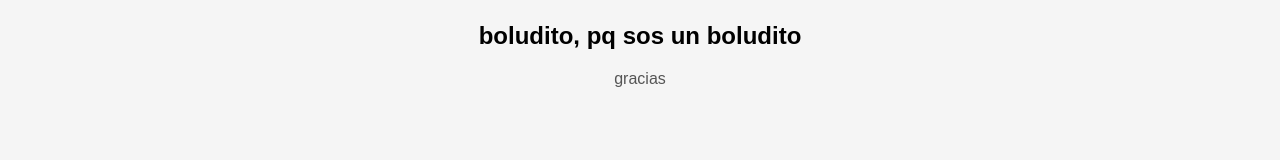
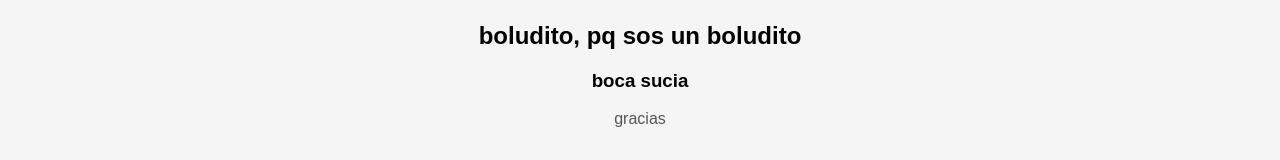
Before and after one commit to emsfchh-sys/-emsfchh-sys-.github.io, a plain HTML site: page index.html in a window 1280 px wide. Shown: the part 330-490 px from the top of the page. Drawn offline with Linux system fonts and the light colour scheme.

Commit message:
Add heading for 'boca sucia' in index.html

```diff
--- a/index.html
+++ b/index.html
@@ -23,6 +23,7 @@
   <h2>pepe, Miguel, modismos ño, ahóta, güeras, cuchilo, tonya, buenoi, ir yendo, mí amor a, me gusta s, amof, amod, amofito, amodito, manaña, vieja mal recibida, becando, chy, menaje, sácate puto, Zu, yal guarde, re lidnás, esparda, miétda, troscos, te rezarlo, quiticando, te alo, lamea, yo me decía trolo al baba antes</h2>
   <h1>YO ME DECIA TROLO AL BABA ANTES</h1>
   <h2>boludito, pq sos un boludito</h2>
+<h3>boca sucia</h3>
   <p>gracias</p>
 </body>
 </html>
```
